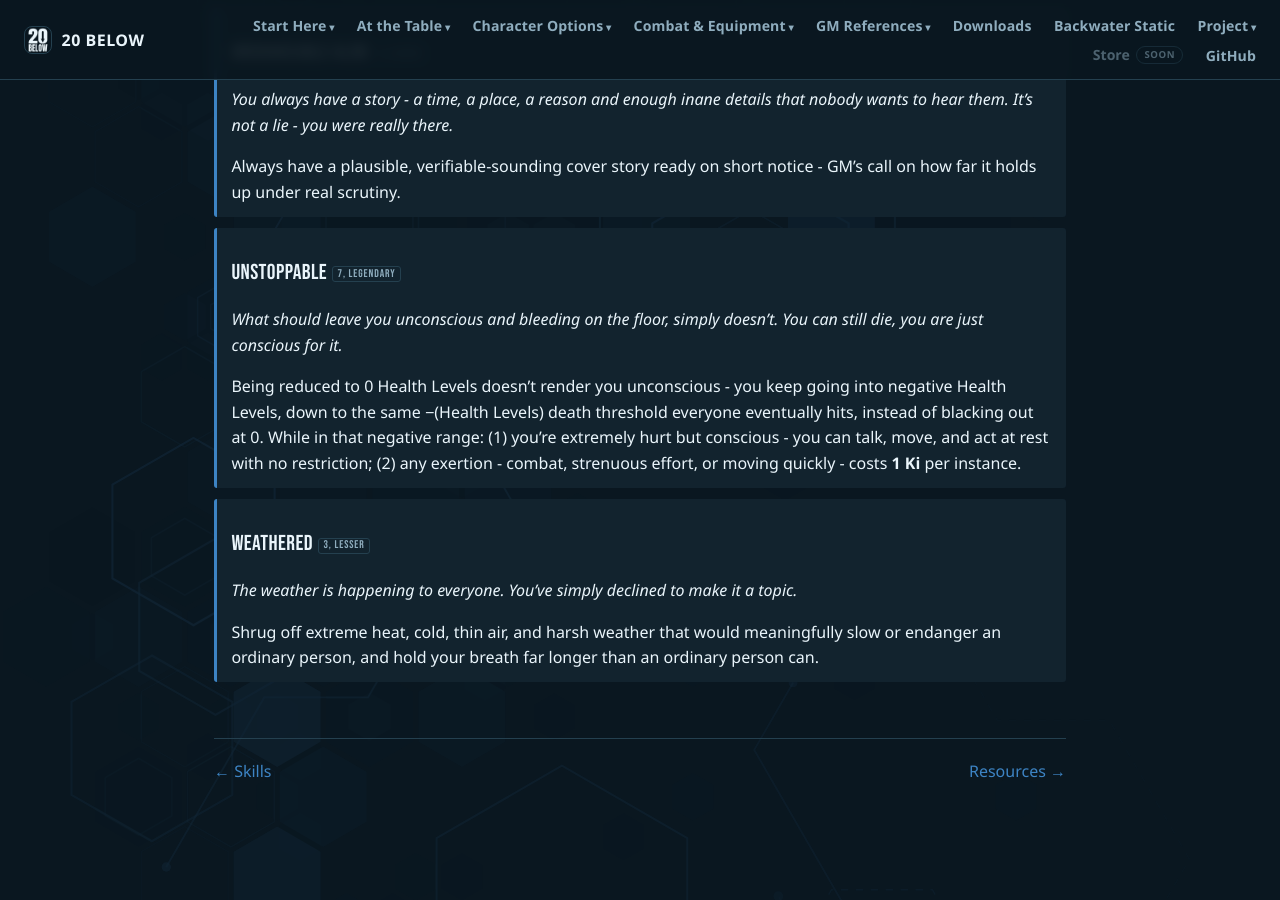
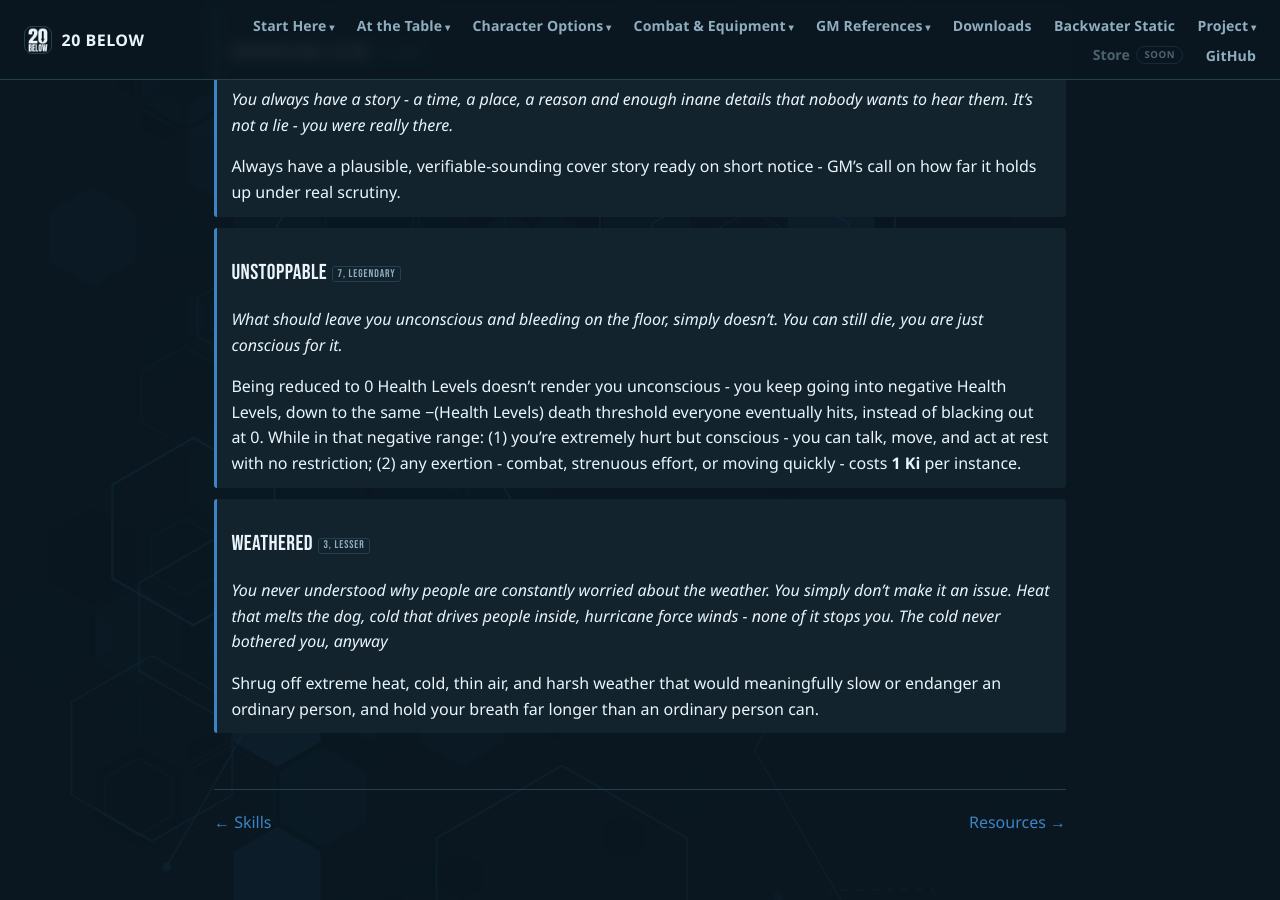
Before and after one commit to feralucce/20_Below, a Jekyll site: the page built from webbook/boons.md, in a window 1280 px wide and 900 px high, scrolled down 14071 px. Built offline with Jekyll 4.4.1, drawn with Linux system fonts in a browser that asks for light colours; before the commit the page ends 14920 px from its top, so only the background shows below that.

Commit message:
Boons: rework the Weathered flavour
Last entry of the Boons prose pass. Covers the breath-holding and thin
air it took on from Never Winded as well as the weather.

Co-Authored-By: Claude Opus 5 <noreply@anthropic.com>

```diff
--- a/webbook/boons.md
+++ b/webbook/boons.md
@@ -940,7 +940,7 @@ Being reduced to 0 Health Levels doesn’t render you unconscious - you keep goi
 
 <div class="boon-flavour" markdown="1">
 
-The weather is happening to everyone. You’ve simply declined to make it a topic.
+You never understood why people are constantly worried about the weather. You simply don't make it an issue. Heat that melts the dog, cold that drives people inside, hurricane force winds - none of it stops you. The cold never bothered you, anyway
 
 </div>
 
```
